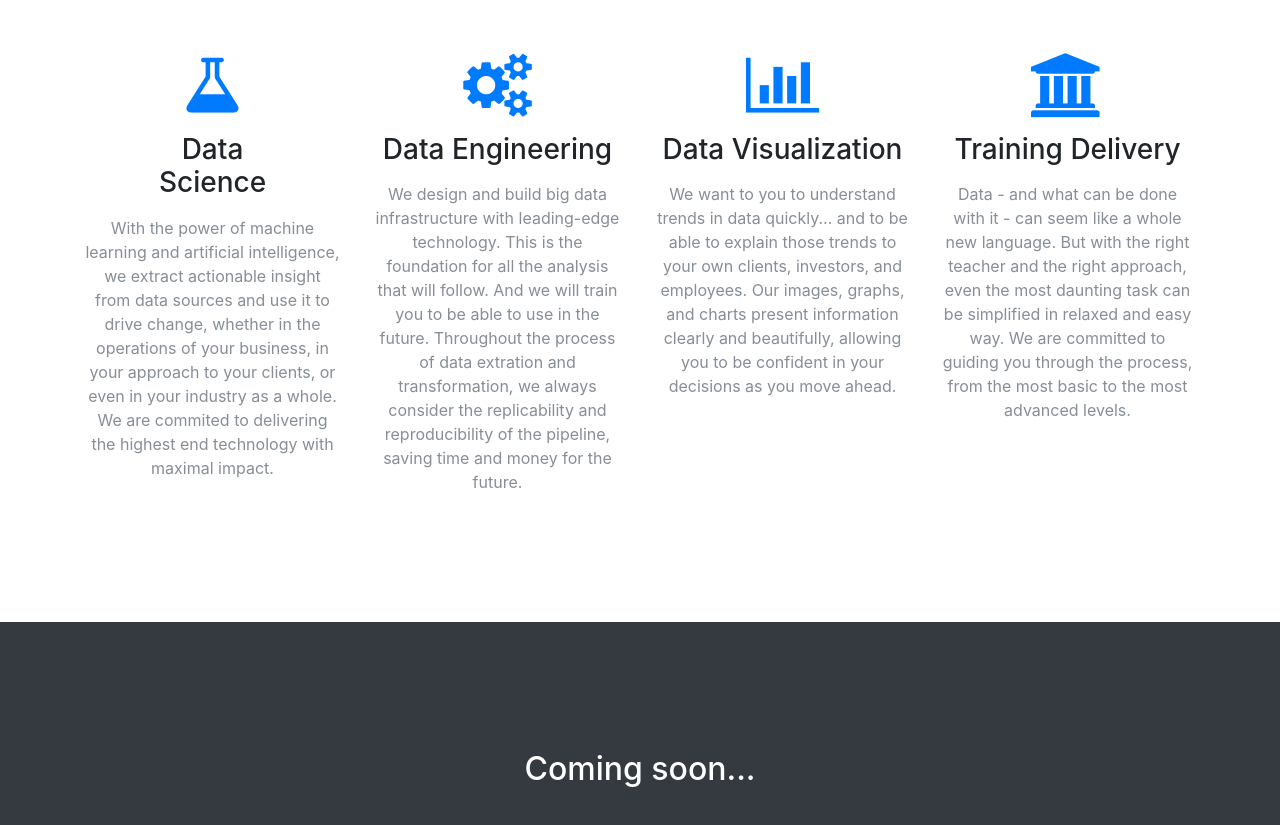
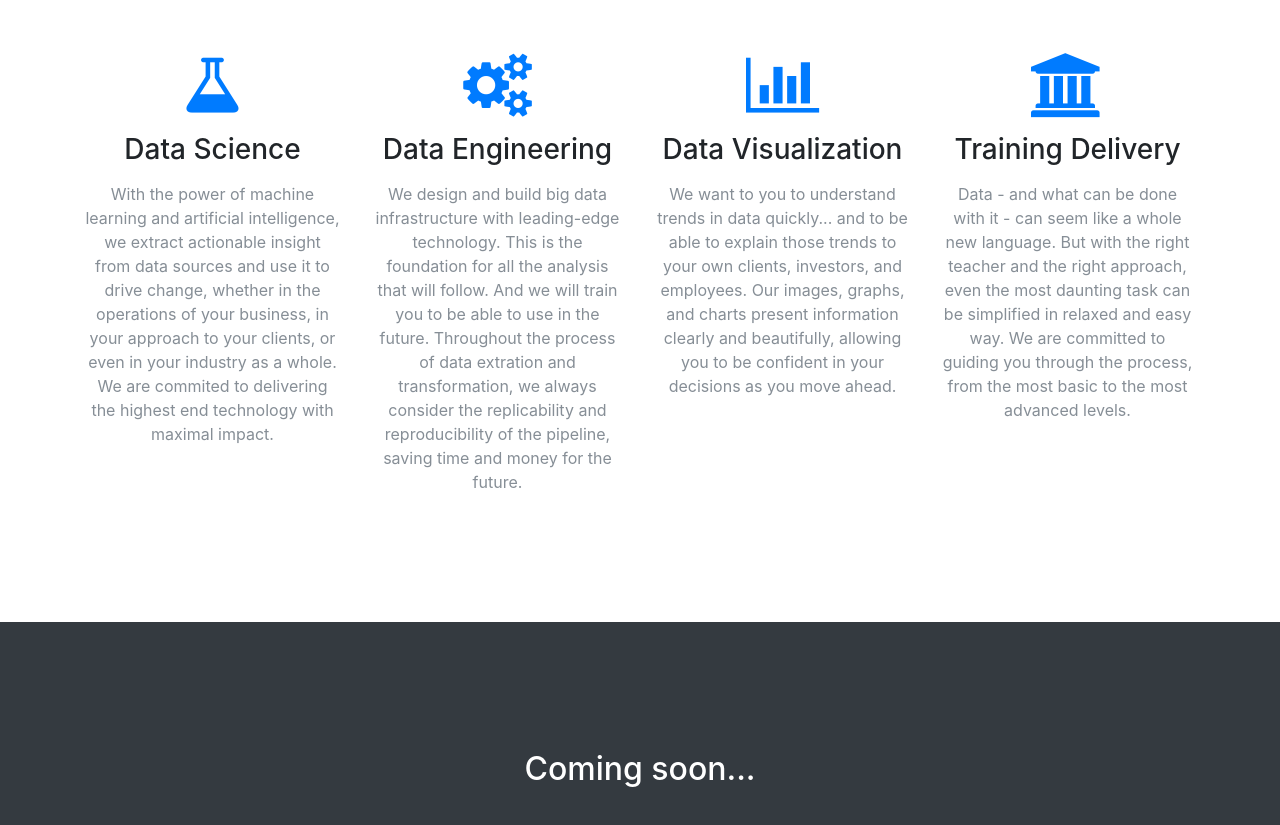
Before and after one commit to codifyimpact/codifyimpact.github.io, a website with bundled scripts: page index.html in a window 1280 px wide. Shown: the part 1480-2305 px from the top of the page. Built offline with nearby package versions, Linux system fonts and the light colour scheme.

Commit message:
typo fixed - DS in one line

```diff
--- a/index.html
+++ b/index.html
@@ -101,7 +101,7 @@
           <div class="col-lg-3 col-md-6 text-center">
             <div class="service-box mt-5 mx-auto">
               <i class="fa fa-4x fa-flask text-primary mb-3 sr-icons"></i>
-              <h3 class="mb-3">Data <p> Science</h3>
+              <h3 class="mb-3">Data Science</h3>
               <p class="text-muted mb-0"> With the power of machine learning and artificial intelligence, we extract actionable insight from data sources and use it to drive change, whether in the operations of your business, in your approach to your clients, or even in your industry as a whole. We are commited to delivering the highest end technology with maximal impact.
               </p>
             </div>
```
